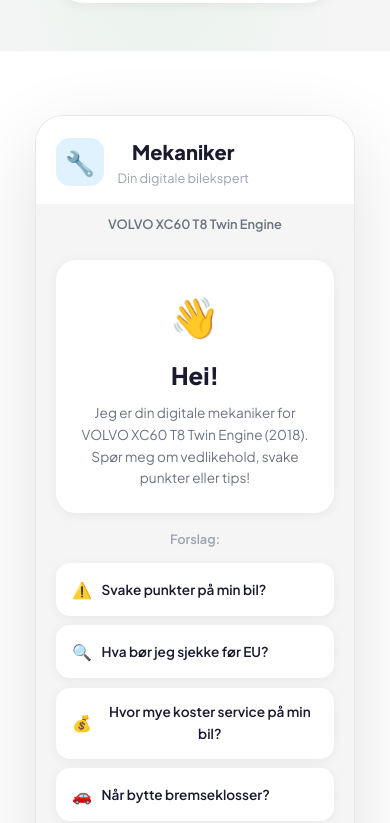
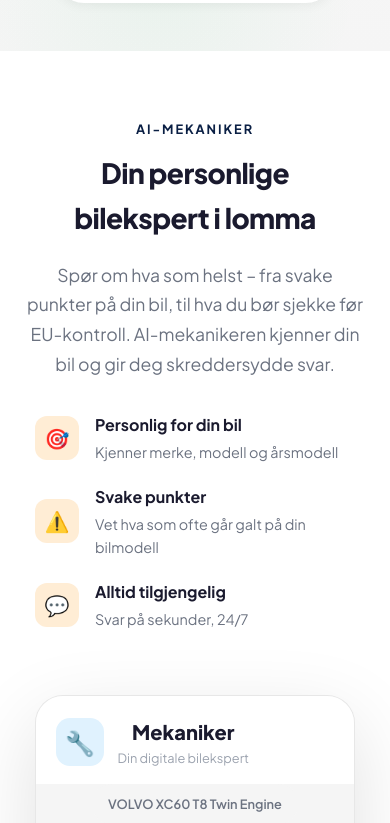
Before and after one commit to bseyhan/vasly-web, a Next.js app: page / in a window 390 px wide. Shown: the part 1201-2024 px from the top of the page. Built offline with nearby package versions, Linux system fonts and the light colour scheme.

Commit message:
Fix mobile: show AI mechanic text before image

```diff
--- a/src/app/globals.css
+++ b/src/app/globals.css
@@ -1280,11 +1280,11 @@
   }
 
   .ai-content {
-    order: 1;
+    order: 0;
   }
 
   .ai-visual {
-    order: 0;
+    order: 1;
     margin-bottom: 2rem;
   }
 
```
